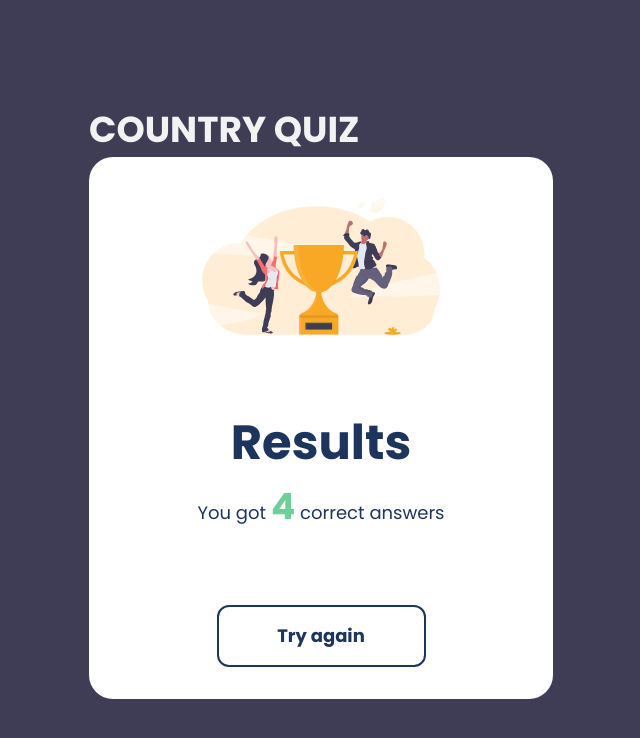
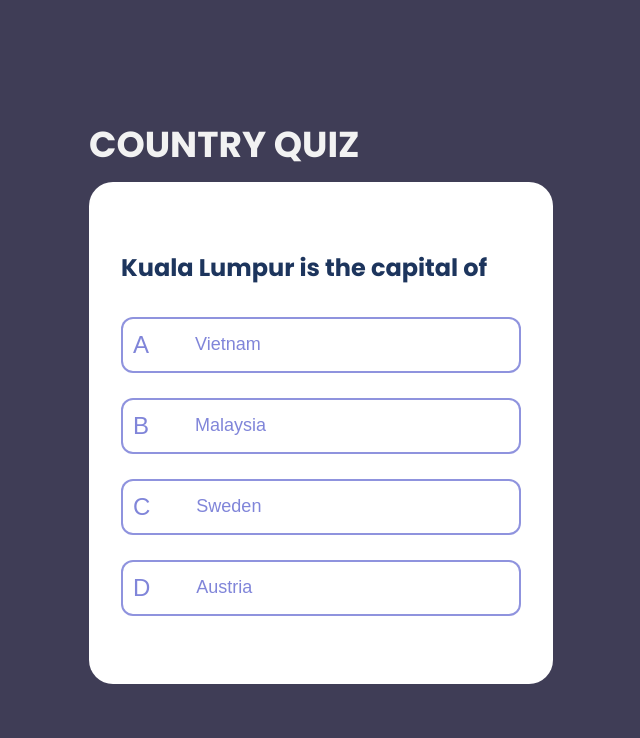
Before and after one commit to victorsheepman/Country-Quiz, a React (Vite) app: page / in a window 1280 px wide. Shown: the top 738 px of the page, without its empty margins (319-959 px from the left). Built offline with nearby package versions, Linux system fonts and the light colour scheme.

Commit message:
add QuizManager and remove custom hook

```diff
--- a/src/App.tsx
+++ b/src/App.tsx
@@ -1,14 +1,10 @@
-import { CardQuiz } from "./components/CardQuiz/CardQuiz"
-import { CardResult } from "./components/CardResult/CardResult"
+
+
+import { QuizManager } from "./container/QuizManager"
 
 function App() {
   return (
-    <main className="layout">
-      <div className="wrapperTitle">
-        <h1 className="h2_bold">Country quiz</h1>
-      </div>
-      <CardResult />
-    </main>
+    <QuizManager />
   )
 }
 
--- a/src/components/CardQuiz/CardQuiz.tsx
+++ b/src/components/CardQuiz/CardQuiz.tsx
@@ -1,10 +1,17 @@
 import React, { useCallback, useEffect, useState }  from 'react'
-import { useQuiz } from '../../hooks/useQuiz'
+
 import { OptionButton } from '../OptionButton/OptionButton'
+import { Question } from '../../interface'
 
+interface CardQuizProps{
+  currentQuestion: number,
+  setCurrentQuestion: React.Dispatch<React.SetStateAction<number>>
+  questionsList:Array<Question>,
+  getAnswer: (item: string) => 1 | 2
 
-export const CardQuiz = () => {
-  const {questionsList, currentQuestion, setCurrentQuestion} = useQuiz()
+}
+
+export const CardQuiz:React.FC<CardQuizProps> = ({currentQuestion, setCurrentQuestion, questionsList, getAnswer}) => {
   const [isDisabled, setIsDisabled] = useState<boolean>(false)
 
   const statusCumputed = useCallback(
@@ -30,9 +37,19 @@ export const CardQuiz = () => {
       <div className={isDisabled ? 'cardQuiz--lg': 'cardQuiz'}>
           <h3 className='h3_bold' style={{marginBottom:'32px'}}>{questionsList[currentQuestion].question}</h3>
           {
-            questionsList[currentQuestion].options.map((item, index)=>(
-              <OptionButton statusNumber={statusCumputed(item.letter)} isDisabled={isDisabled} setIsDisabled={setIsDisabled}  key={index} letter={item.letter} title={item.title} />
-            ))
+            questionsList[currentQuestion].options.map(
+              (item, index)=>(
+                <OptionButton
+                  key={index}
+                  getAnswer={getAnswer}
+                  statusNumber={statusCumputed(item.letter)}
+                  isDisabled={isDisabled}
+                  setIsDisabled={setIsDisabled}
+                  letter={item.letter}
+                  title={item.title}
+                />
+              )
+            )
           }
           {
             isDisabled ?
--- a/src/components/OptionButton/OptionButton.tsx
+++ b/src/components/OptionButton/OptionButton.tsx
@@ -1,15 +1,14 @@
 import React, { useEffect, useState } from "react"
-import { useQuiz } from "../../hooks/useQuiz"
 
 interface OptionButtonProps{
     letter:string,
     title:string,
     isDisabled:boolean,
     setIsDisabled:React.Dispatch<React.SetStateAction<boolean>>
-    statusNumber:number
+    statusNumber:number,
+    getAnswer: (item: string) => 1 | 2
   }
-export const OptionButton:React.FC<OptionButtonProps> = ({letter, title, isDisabled, setIsDisabled, statusNumber }) => {
-    const {getAnswer} = useQuiz()
+export const OptionButton:React.FC<OptionButtonProps> = ({letter, title, isDisabled, setIsDisabled, statusNumber, getAnswer }) => {
     const [status, setStatus] = useState(statusNumber)
     useEffect(() => {
       setStatus(statusNumber)
--- a/src/hooks/useQuiz.tsx
+++ b/src/container/QuizManager.tsx
@@ -1,9 +1,11 @@
-import { useState } from "react"
+import React, { useState } from 'react'
+import { CardQuiz } from '../components/CardQuiz/CardQuiz'
+import { Question } from '../interface'
 
-export const useQuiz = () => {
-const [currentQuestion, setCurrentQuestion] = useState<number>(0)
+export const QuizManager = () => {
+    const [currentQuestion, setCurrentQuestion] = useState<number>(0)
 
-  const questionsList = [
+  const questionsList:Array<Question> = [
     {
         question:'Kuala Lumpur is the capital of',
         answer:'A',
@@ -49,17 +51,23 @@ const [currentQuestion, setCurrentQuestion] = useState<number>(0)
         ]
     }
   ]
+
   const getAnswer = (item:string)=>{
     const answer = questionsList[currentQuestion].answer === item ? 1 : 2
 
     return answer
   }
-
-
-return {
-    questionsList,
-    currentQuestion,
-    setCurrentQuestion,
-    getAnswer
+  return (
+    <main className="layout">
+    <div className="wrapperTitle">
+      <h1 className="h2_bold">Country quiz</h1>
+        <CardQuiz
+            getAnswer={getAnswer}
+            currentQuestion={currentQuestion}
+            setCurrentQuestion={setCurrentQuestion}
+            questionsList={questionsList}
+        />
+    </div>
+  </main>
+  )
 }
-}
--- /dev/null
+++ b/src/interface/index.ts
@@ -0,0 +1 @@
+export * from './question.interface'
```
Also changed, not shown: src/interface/question.interface.ts (added, +11 -0 lines).
